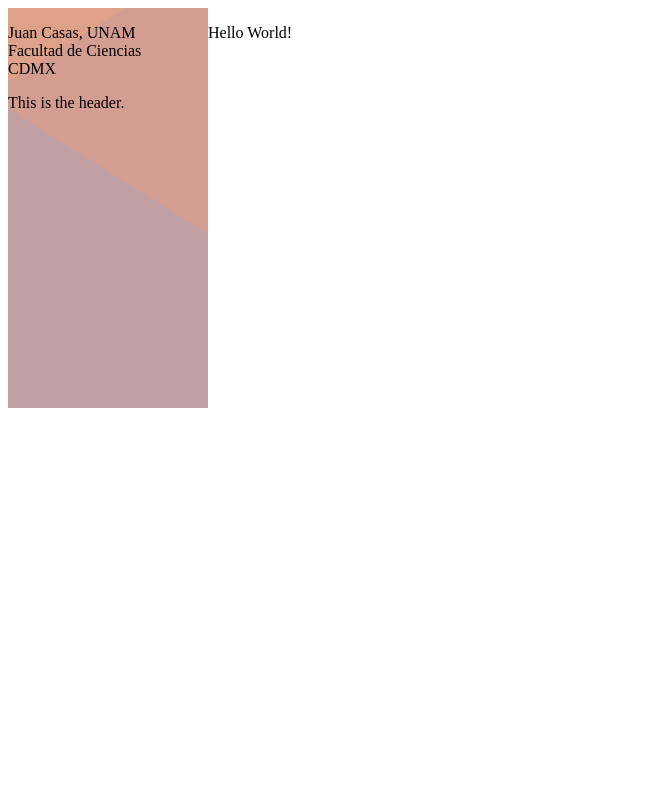
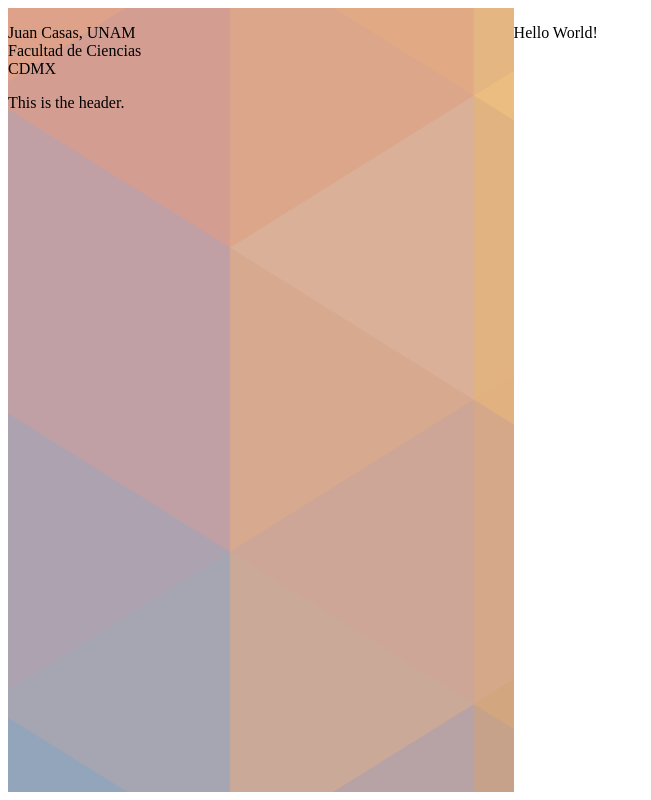
Before and after one commit to ImHouses/ImHouses.github.io, a plain HTML site: page index.html in a window 1280 px wide. Shown: the whole page, without its empty margins (0-651 px from the left). Drawn offline with Linux system fonts and the light colour scheme.

Commit message:
Another commit

```diff
--- a/main.css
+++ b/main.css
@@ -1,5 +1,10 @@
 div.header {
-    width: 200px; height: 400px; 	margin: 0; padding: 0; border: 0; float: left;
+    width: 40%;
+    height: 100%;
+    margin: 0;
+    padding: 0;
+    border: 0;
+    float: left;
     background: url(resources/images/backgroundSide.png);
 }
 
@@ -8,5 +13,5 @@ div.container {
 }
 
 div.content {
-  width: 700px; height: 400px; 	margin: 0; padding: 0; border: 0; float: left; background: #FFFFFF;
+  width: 60%; height: 100%; 	margin: 0; padding: 0; border: 0; float: right; background: #FFFFFF;
 }
```
